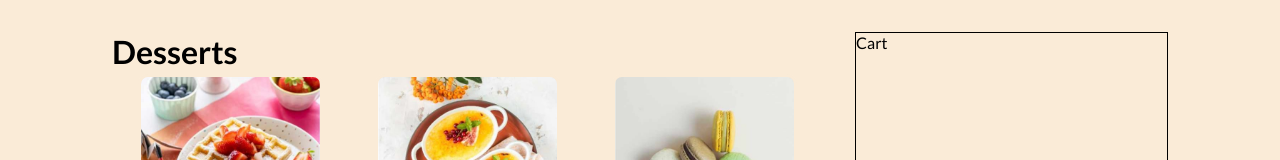
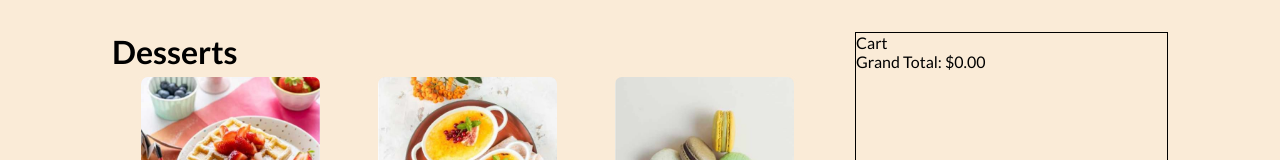
Before and after one commit to dibmarco/frontend-mentor, a React (Create React App) app in the folder 06. product-list-with-cart-main/: page / in a window 1280 px wide. Shown: the top 160 px of the page. Built offline with nearby package versions, Linux system fonts and the light colour scheme; the HTML template or start-up script is replaced by a standard one.

Commit message:
Update App.jsx

```diff
--- a/06. product-list-with-cart-main/src/App.jsx
+++ b/06. product-list-with-cart-main/src/App.jsx
@@ -185,6 +185,9 @@ function AddToCartBtn({ name, price, addItemInCart }) {
 }
 
 function Cart({ itemsInCart }) {
+  // Calculate the grand total
+  const grandTotal = itemsInCart.reduce((acc, item) => acc + item.totalPrice, 0);
+
   return (
     <div className="cart">
       <p>Cart</p>
@@ -193,8 +196,12 @@ function Cart({ itemsInCart }) {
           {item.units} {item.selectedDessert} ${item.totalPrice.toFixed(2)}
         </p>
       ))}
+      <p>
+        Grand Total: ${grandTotal.toFixed(2)}
+      </p>
     </div>
   );
 }
 
+
 export default App;
```
